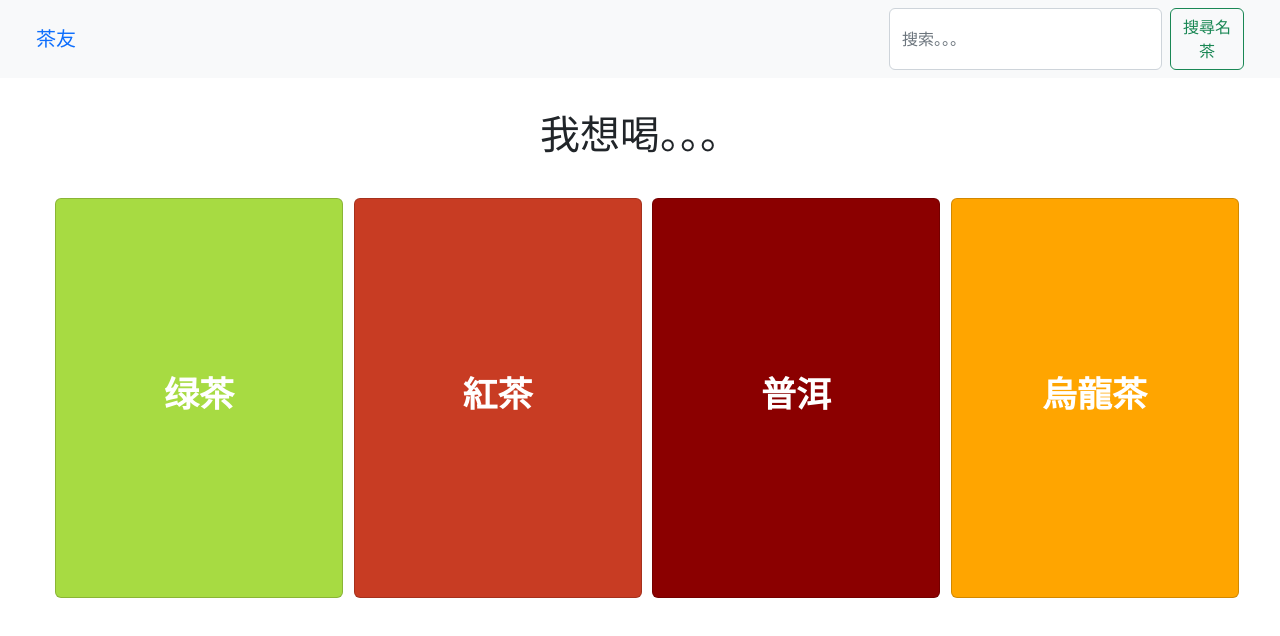
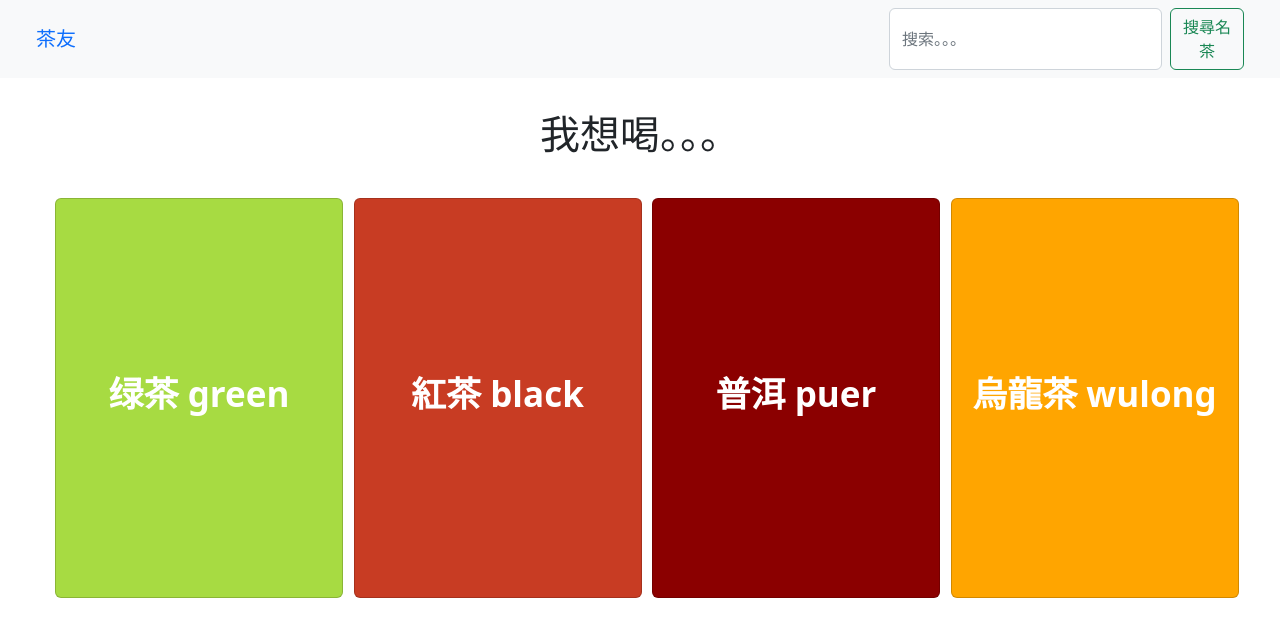
Before and after one commit to twbluenaxela/chayou, a React (Vite) app: page / in a window 1280 px wide. Shown: the top 636 px of the page. Built offline with nearby package versions, Linux system fonts and the light colour scheme.

Commit message:
add english

```diff
--- a/src/components/TeaCategoryCard.jsx
+++ b/src/components/TeaCategoryCard.jsx
@@ -23,7 +23,7 @@ const TeaCategoryCard = ({ tea, setSelectedTeaCategory }) => {
         onClick={handleSetTeaCategory}
         >
             <Card.Body className="teaCard teaCardBody" style={{ display: "flex", justifyContent: "center", alignItems: "center", color: "white" }} >
-                <Card.Title style={{ fontWeight: 'bolder', fontSize: '35px' }} >{type}</Card.Title>
+                <Card.Title style={{ fontWeight: 'bolder', fontSize: '35px' }}  >{type} {name}</Card.Title>
             </Card.Body>
         </Card>
     )
--- a/src/views/TeaSubTypePage.jsx
+++ b/src/views/TeaSubTypePage.jsx
@@ -39,7 +39,7 @@ const TeaSubTypePage = ({ tea, setSelectedTea, navigateToSearchPage }) => {
             key={teaCategory.englishName}
             value={teaCategory.englishName}
             >
-                {teaCategory.chineseName}
+                {teaCategory.chineseName} {teaCategory.englishName}
             </Button>
             ))}
         </div>
```
